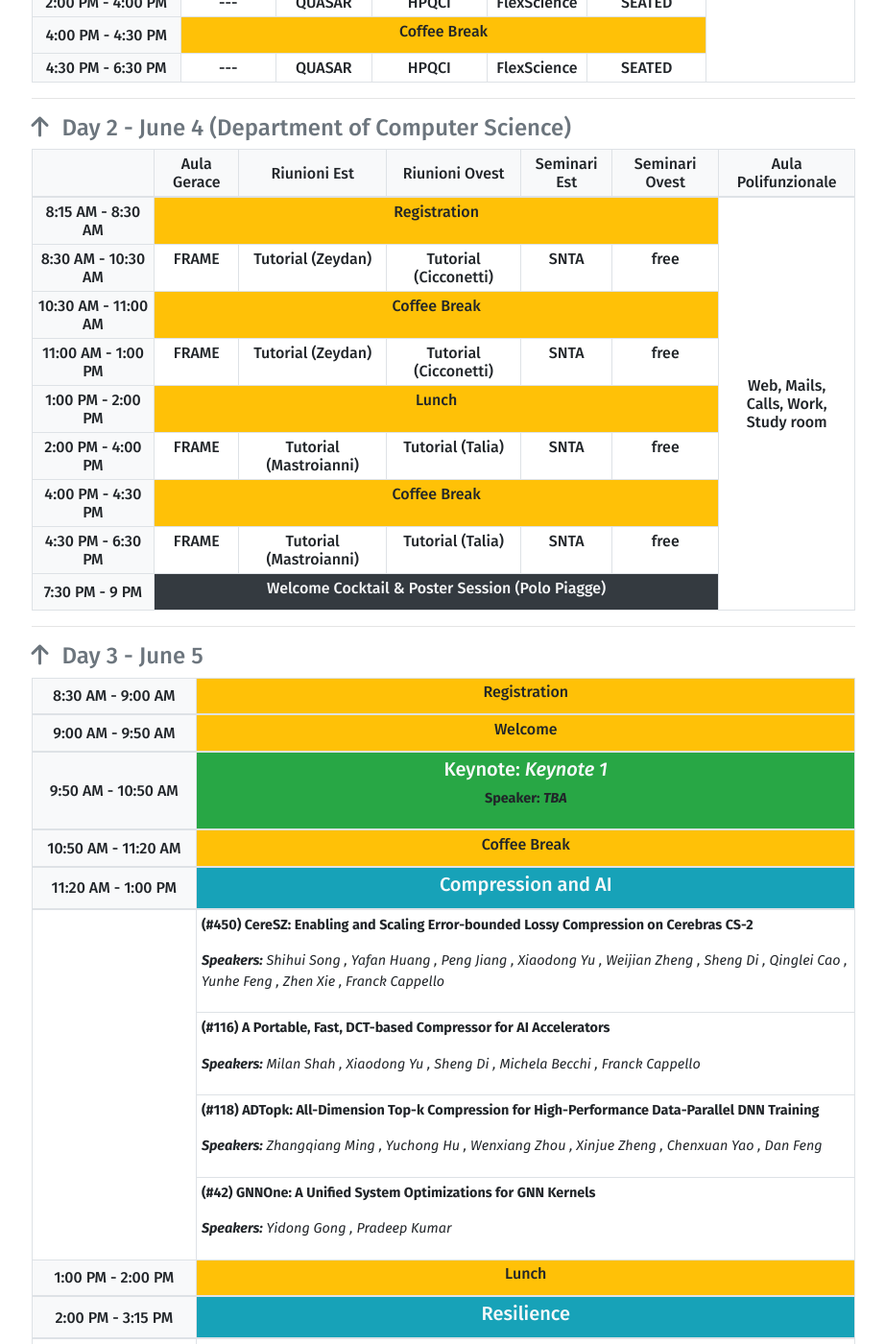
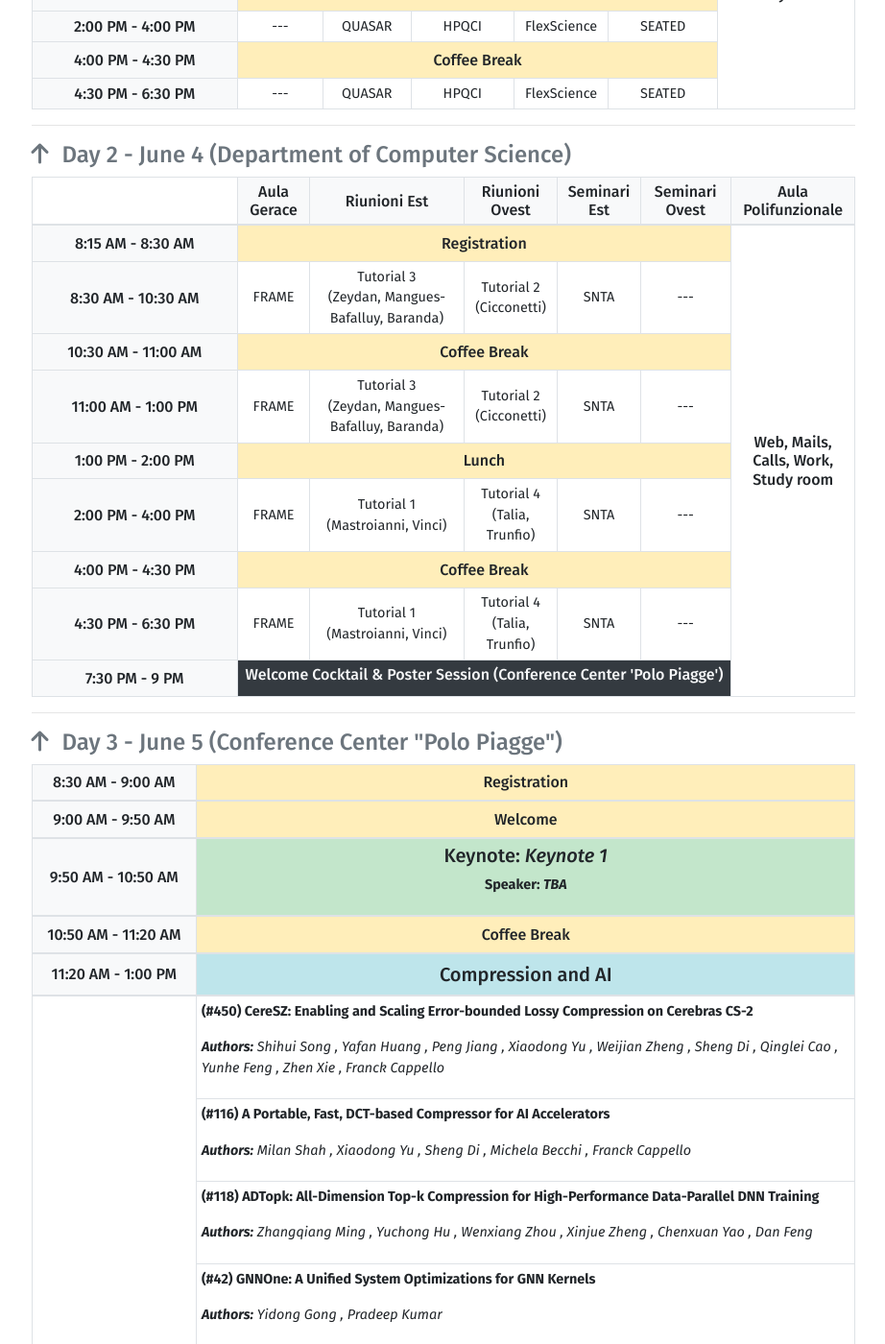
Before and after one commit to jacopo-massa/hpdc24-site, a Jekyll site: the page built from program.html, in a window 1280 px wide and 1400 px high, scrolled down 750 px. Shown: the whole window at 96% size, without its empty margins (178-1100 px from the left). Built offline with Jekyll 4.4.1, drawn with Linux system fonts in a browser that asks for light colours; some of the changed text lies outside the part shown.

Commit message:
Update program and venue pages

```diff
--- a/_data/program.yml
+++ b/_data/program.yml
@@ -42,9 +42,9 @@ schedule:
       - startTime: "8:30 AM"
         endTime: "10:30 AM"
         rooms:
-          gerace: free
+          gerace: ---
           riunioni_est: Ai4Sys
-          riunioni_ovest: FLEC
+          riunioni_ovest: ---
           seminari_est: PECS
           seminari_ovest: PERMAVOST
 
@@ -57,9 +57,9 @@ schedule:
         endTime: "1:00 PM"
 
         rooms:
-          gerace: free
+          gerace: ---
           riunioni_est: Ai4Sys
-          riunioni_ovest: FLEC
+          riunioni_ovest: ---
           seminari_est: PECS
           seminari_ovest: PERMAVOST
 
@@ -107,10 +107,10 @@ schedule:
 
         rooms:
           gerace: FRAME
-          riunioni_est: Tutorial (Zeydan)
-          riunioni_ovest: Tutorial (Cicconetti)
+          riunioni_est: Tutorial 3 <br>(Zeydan, Mangues-Bafalluy, Baranda)
+          riunioni_ovest: Tutorial 2 <br>(Cicconetti)
           seminari_est: SNTA
-          seminari_ovest: free
+          seminari_ovest: ---
 
       - startTime: "10:30 AM"
         endTime: "11:00 AM"
@@ -122,10 +122,10 @@ schedule:
 
         rooms:
           gerace: FRAME
-          riunioni_est: Tutorial (Zeydan)
-          riunioni_ovest: Tutorial (Cicconetti)
+          riunioni_est: Tutorial 3 <br>(Zeydan, Mangues-Bafalluy, Baranda)
+          riunioni_ovest: Tutorial 2 <br>(Cicconetti)
           seminari_est: SNTA
-          seminari_ovest: free
+          seminari_ovest: ---
 
       - startTime: "1:00 PM"
         endTime: "2:00 PM"
@@ -137,10 +137,10 @@ schedule:
 
         rooms:
           gerace: FRAME
-          riunioni_est: Tutorial (Mastroianni)
-          riunioni_ovest: Tutorial (Talia)
+          riunioni_est: Tutorial 1 <br>(Mastroianni, Vinci)
+          riunioni_ovest: Tutorial 4 <br>(Talia, Trunfio)
           seminari_est: SNTA
-          seminari_ovest: free
+          seminari_ovest: ---
 
       - startTime: "4:00 PM"
         endTime: "4:30 PM"
@@ -152,18 +152,19 @@ schedule:
 
         rooms:
           gerace: FRAME
-          riunioni_est: Tutorial (Mastroianni)
-          riunioni_ovest: Tutorial (Talia)
+          riunioni_est: Tutorial 1 <br>(Mastroianni, Vinci)
+          riunioni_ovest: Tutorial 4 <br>(Talia, Trunfio)
           seminari_est: SNTA
-          seminari_ovest: free
+          seminari_ovest: ---
 
       - startTime: "7:30 PM"
         endTime: "9 PM"
-        title: "Welcome Cocktail & Poster Session (Polo Piagge)"
+        title: "Welcome Cocktail & Poster Session (Conference Center 'Polo Piagge')"
         type: social
 
   - date: "2024-06-05"
     dateReadable: June 5
+    location: Conference Center "Polo Piagge"
     timeslots:
       - startTime: "8:30 AM"
         endTime: "9:00 AM"
@@ -227,6 +228,7 @@ schedule:
 
   - date: "2024-06-06"
     dateReadable: June 6
+    location: Conference Center "Polo Piagge"
     timeslots:
       - startTime: "8:30 AM"
         endTime: "9:00 AM"
@@ -289,12 +291,13 @@ schedule:
           - 296
 
       - startTime: "8:30 PM"
-        endTime: ""
-        title: "Conference Dinner"
+        endTime: "11.30 PM"
+        title: "Conference Dinner (Chiostro S.M. del Carmine)"
         type: social
 
   - date: "2024-06-07"
     dateReadable: June 7
+    location: Conference Center "Polo Piagge"
     timeslots:
       - startTime: "8:30 AM"
         endTime: "9:00 AM"
--- a/_data/wst.yml
+++ b/_data/wst.yml
@@ -39,9 +39,9 @@ workshops:
     title: Workshop on Quantum Search and Information Retrieval
     url: "https://www.dmi.unict.it/quasar/"
 
-  - acronym: FLEC
-    title: Workshop on Federated Learning for Edge Computing
-    url: "https://flec-workshop.github.io/2024/"
+  # - acronym: FLEC
+  #   title: Workshop on Federated Learning for Edge Computing
+  #   url: "https://flec-workshop.github.io/2024/"
 
 tutorials:
   - title: Variational Quantum Algorithms for Resource Management in Cloud/Edge Architectures
--- a/program.html
+++ b/program.html
@@ -37,10 +37,6 @@ slide_id: 4
                 Detailed schedules and information on workshops and tutorials can be found on their
                 <a href="./workshops.html" target="_blank" class="alert-link">respective pages</a>.
             </p>
-            <!-- <hr>
-            <p class="h6">
-                The Poster Session will take place on June 4th during the <b>welcome cocktail</b>.
-            </p> -->
         </div>
 
 
@@ -60,17 +56,14 @@ slide_id: 4
                     <a class="text-secondary" href="#">
                         <i class="fa-solid fa-arrow-up mr-2" aria-hidden="true"></i>
                     </a>
-                    Day {{ forloop.index}} - {{ day.dateReadable }}
-                    {% if day.type == "wst" %}
-                    ({{ day.location }})
-                    {% endif %}
+                    Day {{ forloop.index}} - {{ day.dateReadable }} ({{ day.location }})
                 </h4>
             </div>
             <table class="table table-bordered table-hover table-sm">
                 {% if day.type == "wst" %}
                 <thead>
                     <tr>
-                        <th class="bg-light text-center h6 align-middle"></th>
+                        <th class="w-25"></th>
                         <th class="bg-light text-center h6 align-middle">Aula Gerace</th>
                         <th class="bg-light text-center h6 align-middle">Riunioni Est</th>
                         <th class="bg-light text-center h6 align-middle">Riunioni Ovest</th>
@@ -86,19 +79,19 @@ slide_id: 4
                             <div>{{timeslot.startTime}} - {{timeslot.endTime}}</div>
                         </td>
                         {% if timeslot.type == "service" %}
-                        <td colspan=5 class="bg-warning text-center">
-                            <h6 class="text-center">{{timeslot.title}}</h6>
+                        <td colspan=5 class="table-warning text-center align-middle">
+                            <h6 class="text-center mb-1 mt-1">{{timeslot.title}}</h6>
                         </td>
                         {% elsif timeslot.type == "social" %}
-                        <td colspan=5 class="bg-dark text-center">
+                        <td colspan=5 class="table-dark text-center align-middle">
                             <h6 class="text-light">{{timeslot.title}}</h6>
                         </td>
                         {% else %}
-                        <td class="text-center h6">{{ timeslot.rooms.gerace }} </td>
-                        <td class="text-center h6">{{ timeslot.rooms.riunioni_est }} </td>
-                        <td class="text-center h6">{{ timeslot.rooms.riunioni_ovest }} </td>
-                        <td class="text-center h6">{{ timeslot.rooms.seminari_est }} </td>
-                        <td class="text-center h6">{{ timeslot.rooms.seminari_ovest }} </td>
+                        <td class="text-center align-middle">{{ timeslot.rooms.gerace }} </td>
+                        <td class="text-center align-middle">{{ timeslot.rooms.riunioni_est }} </td>
+                        <td class="text-center align-middle">{{ timeslot.rooms.riunioni_ovest }} </td>
+                        <td class="text-center align-middle">{{ timeslot.rooms.seminari_est }} </td>
+                        <td class="text-center align-middle">{{ timeslot.rooms.seminari_ovest }} </td>
                         {% endif %}
                         {% if forloop.first %}
                         <td rowspan={{day.timeslots.size}} class="text-center h6 align-middle">
@@ -112,27 +105,27 @@ slide_id: 4
                 {% for timeslot in day.timeslots %}
                 <thead>
                     <tr>
-                        <th class=" bg-light text-center h6 align-middle">
+                        <th class="bg-light text-center h6 align-middle">
                             <div>{{timeslot.startTime}} - {{timeslot.endTime}}</div>
                         </th>
                         {% if timeslot.type == "service" %}
-                        <th class="bg-warning text-center">
-                            <h6 class="text-center">{{timeslot.title}}</h6>
+                        <th class="table-warning text-center align-middle">
+                            <h6 class="text-center mt-1 mb-1">{{timeslot.title}}</h6>
                         </th>
                         {% elsif timeslot.type == "keynote" %}
-                        <th class="bg-success text-center">
-                            <h5 class="text-light">Keynote: <i>{{timeslot.title}}</i></h5>
+                        <th class="table-success text-center align-middle">
+                            <h5 class="text-center">Keynote: <i>{{timeslot.title}}</i></h5>
                             {% if timeslot.speaker %}
                             <p>Speaker: <i>{{timeslot.speaker}}</i></p>
                             {% endif %}
                         </th>
                         {% elsif timeslot.type == "social" %}
-                        <th class="bg-dark text-center">
-                            <h6 class="text-light">{{timeslot.title}}</h6>
+                        <th class="table-dark text-center align-middle">
+                            <h6 class="text-light mb-1 mt-1">{{timeslot.title}}</h6>
                         </th>
                         {% else %}
-                        <th class="bg-info text-center">
-                            <h5 class="text-light text-center">{{timeslot.title}}</h5>
+                        <th class="table-info text-center align-middle">
+                            <h5 class="text-center mb-1 mt-1">{{timeslot.title}}</h5>
                             {% if timeslot.chair %}
                             <p>Session chair: <i>{{timeslot.chair}}</i></p>
                             {% endif %}
@@ -153,7 +146,7 @@ slide_id: 4
                             <p>
                                 {% for author in submission.authors %}
                                 {% if forloop.first %}
-                                <i><b>Speakers:</b></i> {% else %}, {% endif %}
+                                <i><b>Authors:</b></i> {% else %}, {% endif %}
                                 <i>{{author.name}}</a>
                                     {% endfor %}
                             </p>
--- a/venue.html
+++ b/venue.html
@@ -76,7 +76,8 @@ slide_id: 5
                     href="#piagge">above</a> to reach the
                 venue.</p>
             <h5>Social Dinner</h5>
-            <p>The Social Dinner takes place in an ancient claustrum downtown, near the main promenade, Corso Italia.
+            <p>The Social Dinner takes place in an ancient claustrum downtown (Chiostro S.M. del Carmine), near the main
+                promenade, Corso Italia.
                 Refer to the <a href="#map">interactive map</a> for directions.</p>
             <h5>Piazza dei Miracoli (Miracles’ Square)</h5>
             <p>This iconic square, home to the Leaning Tower, is located in the north-west part of the city center. From
```
